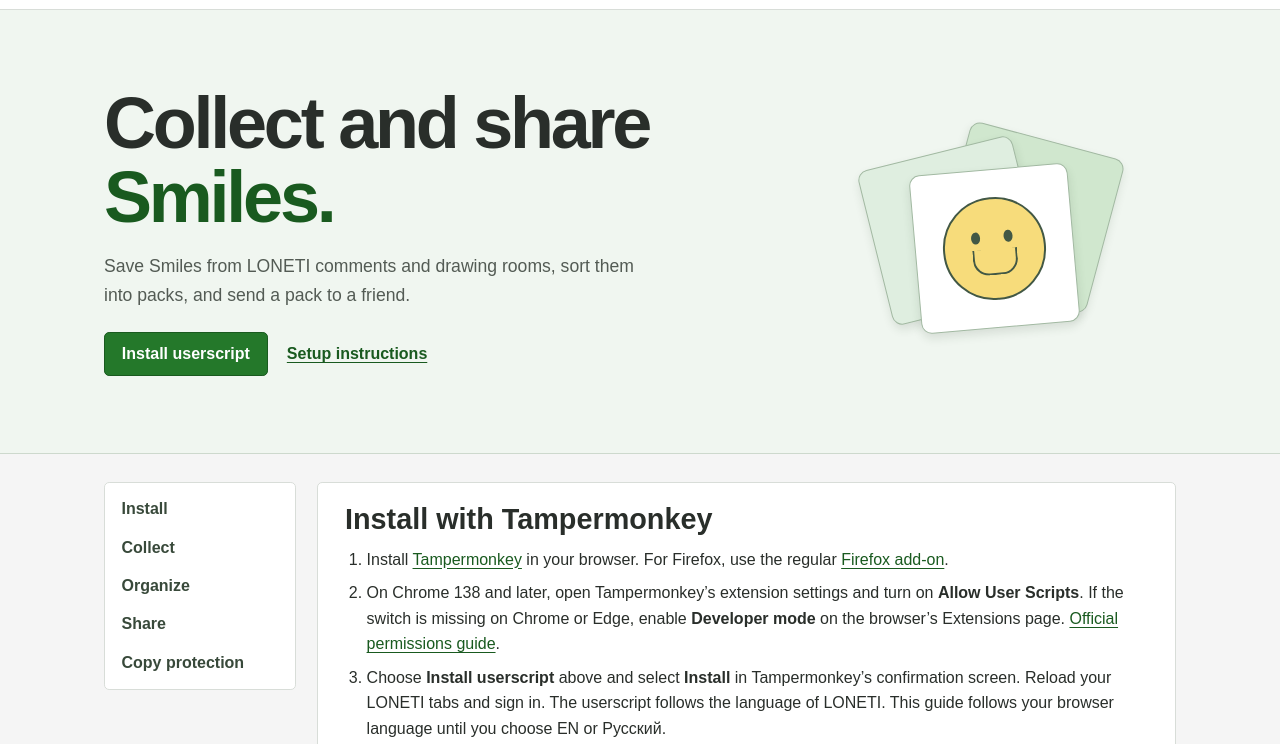
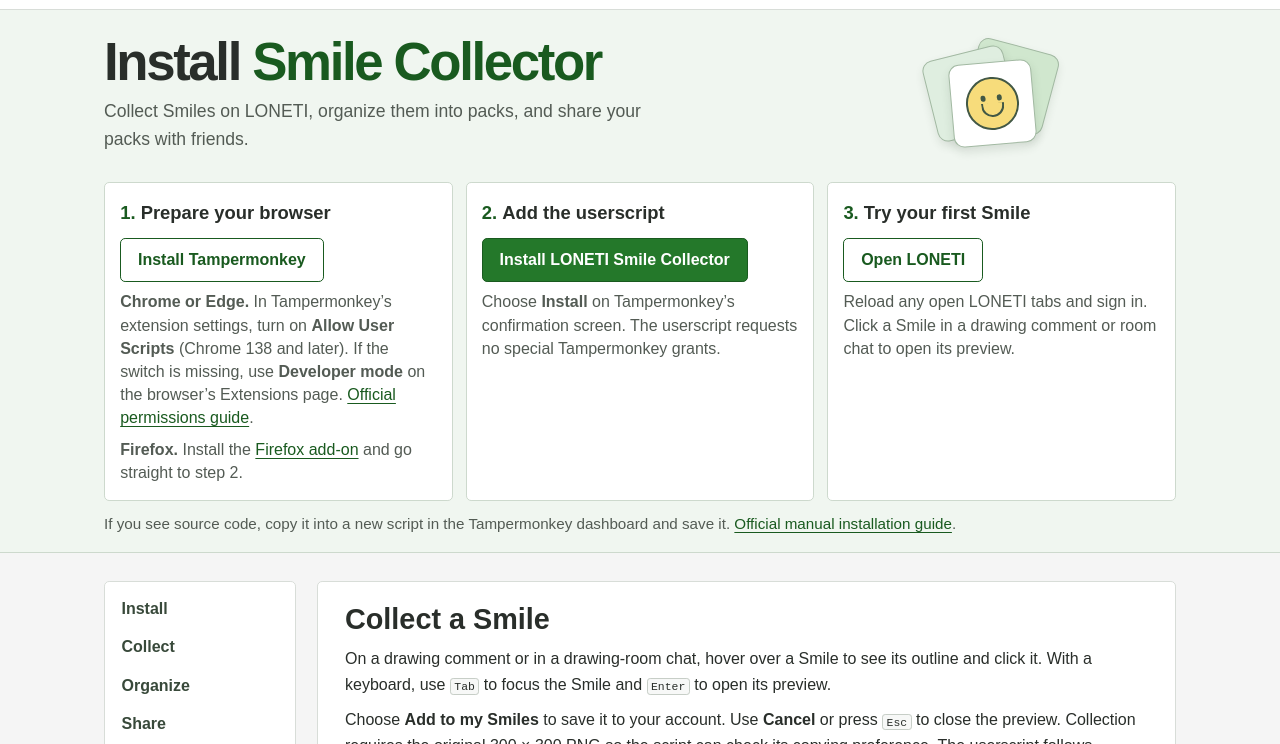
Before and after one commit to bedrockbender/loneti-essentials, a plain HTML site: page index.html in a window 1280 px wide. Shown: the part 56-800 px from the top of the page. Drawn offline with Linux system fonts and the light colour scheme.

Commit message:
Guide visitors through extension, userscript, and LONETI in three steps

```diff
--- a/index.html
+++ b/index.html
@@ -23,23 +23,16 @@
   </header>
 
   <main id="top">
-    <div class="hero">
-      <div class="frame hero-grid">
+    <section class="hero" id="setup">
+      <div class="frame">
+        <div class="hero-grid">
           <div class="hero-copy" data-locale="en-US">
-          <h1>Collect and share <em>Smiles.</em></h1>
-          <p>Save Smiles from LONETI comments and drawing rooms, sort them into packs, and send a pack to a friend.</p>
-          <div class="hero-actions">
-            <a class="button" href="./loneti-smile-collector.user.js">Install userscript</a>
-            <a class="text-link" href="#setup">Setup instructions</a>
-          </div>
+            <h1>Install <em>Smile Collector</em></h1>
+            <p>Collect Smiles on LONETI, organize them into packs, and share your packs with friends.</p>
           </div>
           <div class="hero-copy" data-locale="ru-RU" lang="ru-RU" hidden>
-          <h1>Собирайте смайлы <em>и делитесь ими.</em></h1>
-          <p>Сохраняйте смайлы из комментариев и чатов комнат для рисования LONETI, собирайте их в наборы и отправляйте друзьям.</p>
-          <div class="hero-actions">
-            <a class="button" href="./loneti-smile-collector.user.js">Установить скрипт</a>
-            <a class="text-link" href="#setup">Как установить</a>
-          </div>
+            <h1>Установка <em>Smile Collector</em></h1>
+            <p>Сохраняйте смайлы на LONETI, собирайте их в наборы и делитесь наборами с друзьями.</p>
           </div>
           <div class="smile-stack" aria-hidden="true">
             <span class="smile-card card-back"></span>
@@ -49,7 +42,52 @@
             </span>
           </div>
         </div>
+
+        <div data-locale="en-US">
+          <ol class="install-steps" aria-label="Installation steps">
+            <li>
+              <h2>Prepare your browser</h2>
+              <a class="button button-secondary" data-install-extension href="https://www.tampermonkey.net/" target="_blank" rel="noopener" aria-label="Install Tampermonkey (opens in a new tab)">Install Tampermonkey</a>
+              <p><strong>Chrome or Edge.</strong> In Tampermonkey’s extension settings, turn on <strong>Allow User Scripts</strong> (Chrome 138 and later). If the switch is missing, use <strong>Developer mode</strong> on the browser’s Extensions page. <a href="https://www.tampermonkey.net/faq.php?locale=en&amp;q=Q209">Official permissions guide</a>.</p>
+              <p><strong>Firefox.</strong> Install the <a href="https://www.tampermonkey.net/index.php?browser=firefox">Firefox add-on</a> and go straight to step 2.</p>
+            </li>
+            <li>
+              <h2>Add the userscript</h2>
+              <a class="button" href="./loneti-smile-collector.user.js">Install LONETI Smile Collector</a>
+              <p>Choose <strong>Install</strong> on Tampermonkey’s confirmation screen. The userscript requests no special Tampermonkey grants.</p>
+            </li>
+            <li>
+              <h2>Try your first Smile</h2>
+              <a class="button button-secondary" href="https://loneti.art/">Open LONETI</a>
+              <p>Reload any open LONETI tabs and sign in. Click a Smile in a drawing comment or room chat to open its preview.</p>
+            </li>
+          </ol>
+          <p class="setup-help">If you see source code, copy it into a new script in the Tampermonkey dashboard and save it. <a href="https://www.tampermonkey.net/faq.php?locale=en&amp;q=Q102">Official manual installation guide</a>.</p>
         </div>
+
+        <div data-locale="ru-RU" lang="ru-RU" hidden>
+          <ol class="install-steps" aria-label="Шаги установки">
+            <li>
+              <h2>Подготовьте браузер</h2>
+              <a class="button button-secondary" data-install-extension href="https://www.tampermonkey.net/" target="_blank" rel="noopener" aria-label="Установить Tampermonkey (откроется в новой вкладке)">Установить Tampermonkey</a>
+              <p><strong>Chrome или Edge.</strong> В настройках расширения Tampermonkey включите <strong>«Разрешить пользовательские скрипты»</strong> (<span lang="en-US">Allow User Scripts</span>, Chrome 138 и новее). Если переключателя нет, включите <strong>«Режим разработчика»</strong> на странице расширений. <a href="https://www.tampermonkey.net/faq.php?locale=ru&amp;q=Q209">Официальная инструкция по разрешениям</a>.</p>
+              <p><strong>Firefox.</strong> Установите <a href="https://www.tampermonkey.net/index.php?browser=firefox">расширение для Firefox</a> и сразу переходите к шагу 2.</p>
+            </li>
+            <li>
+              <h2>Добавьте скрипт</h2>
+              <a class="button" href="./loneti-smile-collector.user.js">Установить LONETI Smile Collector</a>
+              <p>Нажмите <strong>«Установить»</strong> в окне подтверждения Tampermonkey. Скрипт не запрашивает специальных разрешений Tampermonkey.</p>
+            </li>
+            <li>
+              <h2>Попробуйте сохранить смайл</h2>
+              <a class="button button-secondary" href="https://loneti.ru/">Открыть LONETI</a>
+              <p>Перезагрузите открытые вкладки LONETI и войдите в аккаунт. Нажмите на смайл в комментарии к рисунку или в чате комнаты, чтобы открыть предпросмотр.</p>
+            </li>
+          </ol>
+          <p class="setup-help">Если открылся исходный код, скопируйте его в новый скрипт в панели Tampermonkey и сохраните. <a href="https://www.tampermonkey.net/faq.php?locale=ru&amp;q=Q102">Официальная инструкция по ручной установке</a>.</p>
+        </div>
+      </div>
+    </section>
 
     <div class="frame guide">
       <nav class="guide-nav" aria-label="On this page" data-locale="en-US">
@@ -68,37 +106,16 @@
       </nav>
 
       <div class="guide-content">
-        <section class="guide-section" id="setup">
-          <div data-locale="en-US">
-            <h2>Install with Tampermonkey</h2>
-            <ol>
-              <li>Install <a href="https://www.tampermonkey.net/">Tampermonkey</a> in your browser. For Firefox, use the regular <a href="https://www.tampermonkey.net/index.php?browser=firefox">Firefox add-on</a>.</li>
-              <li>On Chrome 138 and later, open Tampermonkey’s extension settings and turn on <strong>Allow User Scripts</strong>. If the switch is missing on Chrome or Edge, enable <strong>Developer mode</strong> on the browser’s Extensions page. <a href="https://www.tampermonkey.net/faq.php?locale=en&amp;q=Q209">Official permissions guide</a>.</li>
-              <li>Choose <strong>Install userscript</strong> above and select <strong>Install</strong> in Tampermonkey’s confirmation screen. Reload your LONETI tabs and sign in. The userscript follows the language of LONETI. This guide follows your browser language until you choose EN or Русский.</li>
-            </ol>
-            <p class="note">The userscript requests no special Tampermonkey grants. If your browser opens the source code instead of the installer, copy the file into a new script in the Tampermonkey dashboard and save it. <a href="https://www.tampermonkey.net/faq.php?locale=en&amp;q=Q102">Official installation guide</a>.</p>
-          </div>
-          <div data-locale="ru-RU" lang="ru-RU" hidden>
-            <h2>Установка через Tampermonkey</h2>
-            <ol>
-              <li>Установите <a href="https://www.tampermonkey.net/">Tampermonkey</a> для своего браузера. Для Firefox используйте обычное <a href="https://www.tampermonkey.net/index.php?browser=firefox">расширение Firefox</a>.</li>
-              <li>В Chrome 138 и новее откройте настройки расширения Tampermonkey и включите <strong>«Разрешить пользовательские скрипты»</strong> (<span lang="en-US">Allow User Scripts</span>). Если в Chrome или Edge этого переключателя нет, включите <strong>«Режим разработчика»</strong> на странице расширений браузера. <a href="https://www.tampermonkey.net/faq.php?locale=ru&amp;q=Q209">Официальная инструкция по разрешениям</a>.</li>
-              <li>Нажмите <strong>«Установить скрипт»</strong> выше и подтвердите установку кнопкой <strong>«Установить»</strong> в окне Tampermonkey. Перезагрузите вкладки LONETI и войдите в аккаунт. Язык скрипта совпадает с языком LONETI. Эта инструкция открывается на языке браузера, пока вы не выберете EN или Русский.</li>
-            </ol>
-            <p class="note">Скрипт не запрашивает специальных разрешений Tampermonkey. Если браузер открыл исходный код, скопируйте его в новый скрипт в панели Tampermonkey и сохраните. <a href="https://www.tampermonkey.net/faq.php?locale=ru&amp;q=Q102">Официальная инструкция по установке</a>.</p>
-          </div>
-        </section>
-
         <section class="guide-section" id="collect">
           <div data-locale="en-US">
             <h2>Collect a Smile</h2>
             <p>On a drawing comment or in a drawing-room chat, hover over a Smile to see its outline and click it. With a keyboard, use <kbd>Tab</kbd> to focus the Smile and <kbd>Enter</kbd> to open its preview.</p>
-            <p>Choose <strong>Add to my Smiles</strong> to save it to your account. Use <strong>Cancel</strong> or press <kbd>Esc</kbd> to close the preview. Collection requires the original 300 × 300 PNG so the script can check its copying preference.</p>
+            <p>Choose <strong>Add to my Smiles</strong> to save it to your account. Use <strong>Cancel</strong> or press <kbd>Esc</kbd> to close the preview. Collection requires the original 300 × 300 PNG so the script can check its copying preference. The userscript follows LONETI’s language.</p>
           </div>
           <div data-locale="ru-RU" lang="ru-RU" hidden>
             <h2>Сохранение смайлов</h2>
             <p>В комментарии к рисунку или в чате комнаты наведите указатель на смайл, чтобы увидеть рамку, и щёлкните по нему. С клавиатуры выберите смайл клавишей <kbd>Tab</kbd> и откройте предпросмотр клавишей <kbd>Enter</kbd>.</p>
-            <p>Нажмите <strong>Добавить в «Мои смайлы»</strong>, чтобы сохранить смайл в свой аккаунт. Чтобы закрыть предпросмотр, нажмите <strong>«Отмена»</strong> или клавишу <kbd>Esc</kbd>. Для сохранения нужен исходный PNG размером 300 × 300, чтобы скрипт мог проверить защиту от копирования.</p>
+            <p>Нажмите <strong>Добавить в «Мои смайлы»</strong>, чтобы сохранить смайл в свой аккаунт. Чтобы закрыть предпросмотр, нажмите <strong>«Отмена»</strong> или клавишу <kbd>Esc</kbd>. Для сохранения нужен исходный PNG размером 300 × 300, чтобы скрипт мог проверить защиту от копирования. Язык скрипта совпадает с языком LONETI.</p>
           </div>
         </section>
 
--- a/site.css
+++ b/site.css
@@ -126,14 +126,12 @@ a:hover { text-decoration-thickness: 2px; }
   grid-template-columns: minmax(0, 1.8fr) minmax(12rem, 1fr);
   align-items: center;
   gap: 2rem;
-  min-height: 22rem;
-  padding-block: clamp(2.75rem, 6vw, 5.25rem);
+  padding-block: 1rem;
 }
 
 .hero h1 {
-  max-width: 14ch;
   margin: 0;
-  font-size: clamp(2.35rem, 6vw, 4.5rem);
+  font-size: clamp(2.05rem, 5vw, 3.3rem);
   line-height: 1.02;
   letter-spacing: -.045em;
   overflow-wrap: break-word;
@@ -146,16 +144,57 @@ a:hover { text-decoration-thickness: 2px; }
 
 .hero p {
   max-width: 34rem;
-  margin: 1.15rem 0 1.45rem;
+  margin: .5rem 0 0;
   color: var(--muted);
   font-size: 1.1rem;
 }
 
-.hero-actions {
+.install-steps {
+  display: grid;
+  grid-template-columns: repeat(3, minmax(0, 1fr));
+  gap: .8rem;
+  margin: .2rem 0 0;
+  padding: 0;
+  list-style-position: inside;
+}
+
+.install-steps li {
+  padding: .95rem;
+  border: 1px solid #cdd9cd;
+  border-radius: .32rem;
+  background: #fff;
+  overflow-wrap: anywhere;
+}
+
+.install-steps li::marker {
+  color: var(--green-dark);
+  font-size: 1.15rem;
+  font-weight: 700;
+}
+
+.install-steps h2 {
+  display: inline;
+  margin: 0;
+  font-size: 1.15rem;
+  line-height: 1.2;
+}
+
+.install-steps .button {
   display: flex;
-  flex-wrap: wrap;
-  align-items: center;
-  gap: .75rem 1.2rem;
+  width: fit-content;
+  margin-top: .65rem;
+}
+
+.install-steps p {
+  margin: .55rem 0 0;
+  font-size: 1rem;
+  line-height: 1.45;
+}
+
+.hero .setup-help {
+  max-width: none;
+  margin: .7rem 0 1rem;
+  font-size: .95rem;
 }
 
 .button {
@@ -173,13 +212,18 @@ a:hover { text-decoration-thickness: 2px; }
 }
 
 .button:hover { background: var(--green-dark); }
-.text-link { font-weight: 700; }
+.button-secondary {
+  background: #fff;
+  color: var(--green-dark);
+}
+
+.button-secondary:hover { background: var(--mint); }
 
 .smile-stack {
   position: relative;
   isolation: isolate;
   justify-self: center;
-  width: min(100%, 16.3rem);
+  width: min(100%, 8.5rem);
   aspect-ratio: 1;
 }
 
@@ -233,7 +277,7 @@ a:hover { text-decoration-thickness: 2px; }
   border-radius: 50%;
   background: #425845;
   box-shadow: .97em 0 #425845;
-  font-size: clamp(1.3rem, 3vw, 2.1rem);
+  font-size: 1.05rem;
   content: "";
 }
 
@@ -335,6 +379,10 @@ kbd {
   font-size: .9rem;
 }
 
+@media (max-width: 52rem) {
+  .install-steps { grid-template-columns: 1fr; }
+}
+
 @media (max-width: 45rem) {
   .frame { width: calc(100% - 2rem); }
   .hero-grid { grid-template-columns: minmax(0, 1fr) minmax(8rem, .5fr); gap: 1rem; }
@@ -343,7 +391,7 @@ kbd {
 }
 
 @media (max-width: 34rem) {
-  .hero-grid { grid-template-columns: 1fr; min-height: auto; }
+  .hero-grid { grid-template-columns: 1fr; }
   .smile-stack { display: none; }
   .steps { grid-template-columns: 1fr; row-gap: .15rem; }
   .steps dd + dt { margin-top: .5rem; }
--- a/site.js
+++ b/site.js
@@ -6,6 +6,22 @@
   const buttons = switcher.querySelectorAll('[data-language]');
   const localizedContent = document.querySelectorAll('[data-locale]');
   const supported = new Set(['en-US', 'ru-RU']);
+
+  // Keep the publisher's browser selector as the fallback on mobile and other browsers.
+  function extensionStore(agent) {
+    if (/Android|iPhone|iPad|Mobile/i.test(agent)) return null;
+    if (/\bEdg\//.test(agent)) return 'https://microsoftedge.microsoft.com/addons/detail/iikmkjmpaadaobahmlepeloendndfphd';
+    if (/\bFirefox\//.test(agent)) return 'https://addons.mozilla.org/firefox/addon/tampermonkey/';
+    if (/\bChrome\//.test(agent) && !/\bOPR\//.test(agent)) {
+      return 'https://chromewebstore.google.com/detail/tampermonkey/dhdgffkkebhmkfjojejmpbldmpobfkfo';
+    }
+    return null;
+  }
+
+  const store = extensionStore(navigator.userAgent || '');
+  if (store) {
+    for (const link of document.querySelectorAll('[data-install-extension]')) link.href = store;
+  }
 
   function preferredLanguage() {
     try {
```
Also changed, not shown: 1 other file. Lines whose indentation alone changed are shown as unchanged.
